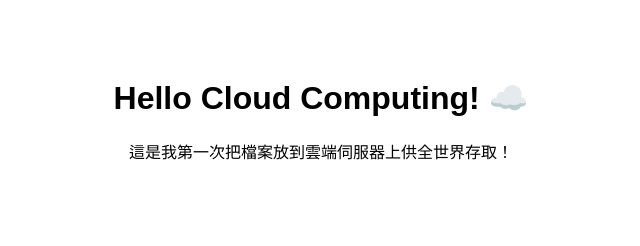
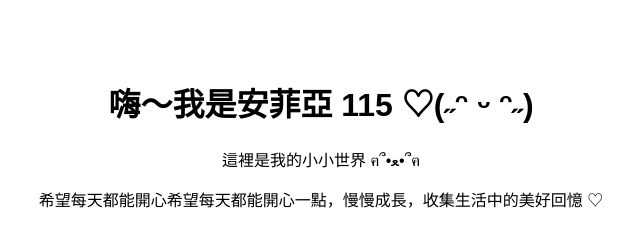
Before and after one commit to Franchezka-115/my-first-cloud-page, a plain HTML site: page index.html in a window 1280 px wide. Shown: the whole page, without its empty margins (319-959 px from the left). Drawn offline with Linux system fonts and the light colour scheme.

Commit message:
Update title and content in index.html

```diff
--- a/index.html
+++ b/index.html
@@ -1,10 +1,11 @@
 <!DOCTYPE html>
 <html>
 <head>
-    <title>我的第一個雲端網頁</title>
+    <title>安菲亞的小小世界 ♡</title>
 </head>
 <body style="text-align:center; padding-top:50px; font-family:sans-serif;">
-    <h1>Hello Cloud Computing! ☁️</h1>
-    <p>這是我第一次把檔案放到雲端伺服器上供全世界存取！</p>
+    <h1>嗨～我是安菲亞 115 ♡(˶ᵔ ᵕ ᵔ˶)</h1>
+    <p>這裡是我的小小世界 ฅ՞•ﻌ•՞ฅ</p>
+    <p>希望每天都能開心希望每天都能開心一點，慢慢成長，收集生活中的美好回憶 ♡</p>
 </body>
 </html>
```
